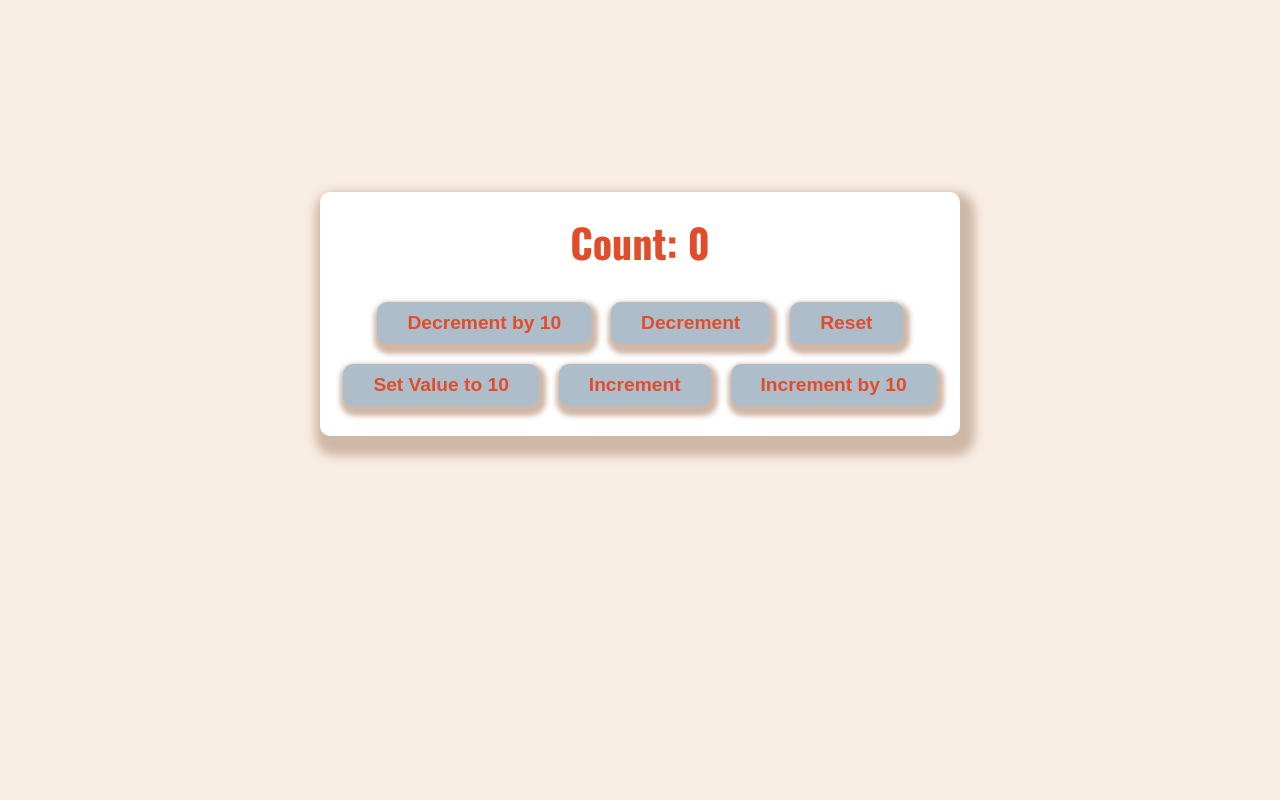
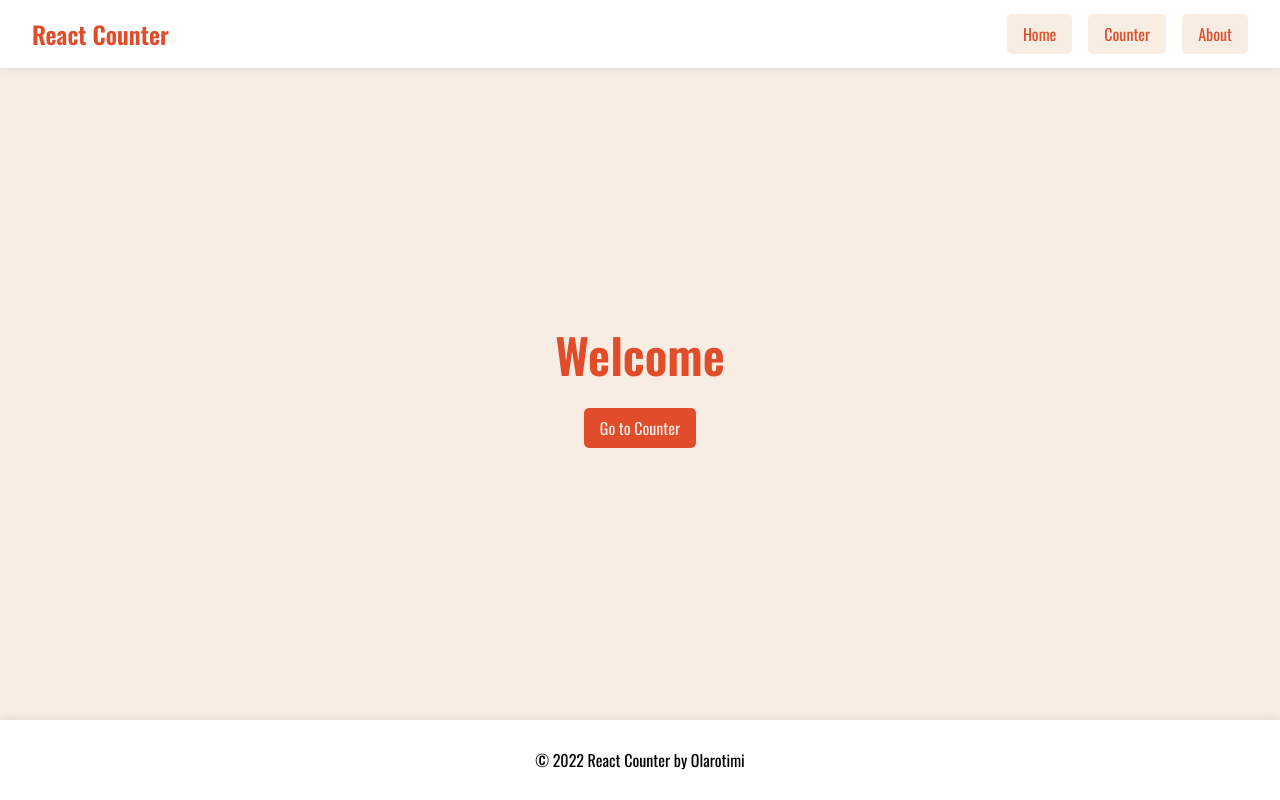
Before and after one commit to Ola-rotimi/react-counter, a React (Create React App) app: page / in a window 1280 px wide. Built offline with nearby package versions, Linux system fonts and the light colour scheme.

Commit message:
router, pages component added and updated

```diff
--- a/package.json
+++ b/package.json
@@ -8,6 +8,7 @@
     "@testing-library/user-event": "^13.5.0",
     "react": "^18.2.0",
     "react-dom": "^18.2.0",
+    "react-router-dom": "^6.4.3",
     "react-scripts": "5.0.1",
     "web-vitals": "^2.1.4"
   },
--- a/src/App.js
+++ b/src/App.js
@@ -1,20 +1,27 @@
-import { useReducer } from "react";
+import { BrowserRouter as Router, Routes, Route } from 'react-router-dom';
+import { useReducer } from 'react';
+import Counter from './pages/Counter';
+import Home from './pages/Home';
+import NotFound from './pages/NotFound';
+import Navbar from './components/Navbar';
+import Footer from './components/Footer';
+import About from './pages/About';
 
 export default function App() {
   const [state, dispatch] = useReducer(
     (state, action) => {
       switch (action.type) {
-        case "increment":
+        case 'increment':
           return { count: state.count + 1 };
-        case "decrement":
+        case 'decrement':
           return { count: state.count - 1 };
-        case "reset":
+        case 'reset':
           return { count: 0 };
-        case "set":
+        case 'set':
           return { count: action.payload };
-        case "incrementBy":
+        case 'incrementBy':
           return { count: state.count + action.payload };
-        case "decrementBy":
+        case 'decrementBy':
           return { count: state.count - action.payload };
         default:
           return state;
@@ -24,20 +31,16 @@ export default function App() {
   );
 
   return (
-    <div className="container">
-      <h1>Count: {state.count}</h1>
-      <button onClick={() => dispatch({ type: "decrementBy", payload: 10 })}>
-        Decrement by 10
-      </button>
-      <button onClick={() => dispatch({ type: "decrement" })}>Decrement</button>
-      <button onClick={() => dispatch({ type: "reset" })}>Reset</button>
-      <button onClick={() => dispatch({ type: "set", payload: 10 })}>
-        Set Value to 10
-      </button>
-      <button onClick={() => dispatch({ type: "increment" })}>Increment</button>
-      <button onClick={() => dispatch({ type: "incrementBy", payload: 10 })}>
-        Increment by 10
-      </button>
-    </div>
+    <Router>
+      <Routes>
+        <Route path="/" element={<Navbar />}>
+          <Route index element={<Home />} />
+          <Route path="counter" element={<Counter state={state} dispatch={dispatch} />} />
+          <Route path="about" element={<About />} />
+          <Route path="*" element={<NotFound />} />
+        </Route>
+      </Routes>
+      <Footer />
+    </Router>
   );
 }
--- /dev/null
+++ b/src/components/Footer.js
@@ -0,0 +1,7 @@
+export default function Footer() {
+  return (
+    <footer className="footer--container">
+      <p>© 2022 React Counter by Olarotimi</p>
+    </footer>
+    );
+}
--- /dev/null
+++ b/src/components/Navbar.js
@@ -0,0 +1,23 @@
+import { Link, Outlet } from "react-router-dom";
+
+export default function Navbar() {
+  return (
+    <div className="navbar--container">
+    <nav className="navbar">
+        <h1 className="navbar--logo"><Link to="/">React Counter</Link></h1>
+      <ul>
+        <li>
+          <Link to="/">Home</Link>
+        </li>
+        <li>
+          <Link to="/counter">Counter</Link>
+        </li>
+        <li>
+          <Link to="/about">About</Link>
+        </li>
+      </ul>
+    </nav>
+    <Outlet />
+    </div>
+  );
+}
--- a/src/index.css
+++ b/src/index.css
@@ -13,13 +13,98 @@ body {
   background-color: #f8ede3;
 }
 
-.container {
+/* Path: src\components\Navbar\index.css */
+.navbar{
+  display: flex;
+  justify-content: space-between;
+  align-items: center;
+  padding: 1rem 2rem;
+  background-color: #fff;
+  box-shadow: 0 0 10px rgba(0,0,0,0.1);
+}
+
+.navbar--logo a{
+  font-size: 1.5rem;
+  font-weight: 600;
+  color: #e14d2a;
+  text-decoration: none;
+}
+
+.navbar ul{
+  display: flex;
+  list-style: none;
+}
+
+.navbar ul li{
+  margin-left: 1rem;
+}
+
+.navbar ul li a{
+  font-size: 1rem;
+  font-weight: 400;
+  color: #e14d2a;
+  background-color: #f8ede3;
+  padding: 0.5rem 1rem;
+  text-decoration: none;
+  border-radius: 5px;
+}
+
+.navbar ul li a:hover{
+  color: #f8ede3;
+  background-color: #e14d2a;
+  padding: 0.5rem 1rem;
+  border-radius: 5px;
+}
+
+/* Path: src\pages\Home\index.css */
+.home--container {
+  width: 100%;
+  height: 80vh;
+  display: flex;
+  flex-direction: column;
+  align-items: center;
+  justify-content: center;
+}
+
+.home--container h1 {
+  font-size: 3rem;
+  font-weight: 600;
+  color: #e14d2a;
+  margin-bottom: 1rem;
+}
+
+.home--container p {
+  font-size: 1.5rem;
+  font-weight: 400;
+  color: #e14d2a;
+  margin-bottom: 1rem;
+}
+
+.home--container a {
+  font-size: 1rem;
+  font-weight: 400;
+  color: #f8ede3;
+  background-color: #e14d2a;
+  padding: 0.5rem 1rem;
+  text-decoration: none;
+  border-radius: 5px;
+}
+
+.home--container a:hover {
+  color: #e14d2a;
+  background-color: #fff;
+  padding: 0.5rem 1rem;
+  border-radius: 5px;
+}
+
+/* Path: src\pages\Counter\index.css */
+.counter--container {
   max-width: 50%;
   min-height: 200px;
   padding: 20px 0;
   background-color: white;
   border-radius: 10px;
-  margin: 15% auto;
+  margin: 11% auto;
   text-align: center;
   align-content: center;
   justify-content: center;
@@ -27,13 +112,13 @@ body {
   color: #e14d2a;
 }
 
-.container h1 {
+.counter--container h1 {
   font-size: 2.5rem;
   font-weight: 700;
   margin-bottom: 20px;
 }
 
-.container button {
+.counter--container button {
   margin: 10px;
   padding: 10px 30px;
   border: none;
@@ -46,7 +131,74 @@ body {
   cursor: pointer;
 }
 
-.container button:hover {
+.counter--container button:hover {
   background-color: #e14d2a;
   color: #aebdca;
 }
+
+/* Path: src\pages\About\index.css */
+.about--container {
+  margin: auto;
+  width: 50%;
+  height: 80vh;
+  display: flex;
+  flex-direction: column;
+  align-items: center;
+  justify-content: center;
+}
+
+.about--container h1 {
+  font-size: 3rem;
+  font-weight: 600;
+  color: #e14d2a;
+  margin-bottom: 1rem;
+}
+
+.about--container p {
+  font-size: 1.2rem;
+  font-weight: 400;
+  color: #e14d2a;
+  margin-bottom: 1rem;
+}
+
+/* Path: src\pages\Error\index.css */
+.error--container {
+  width: 100%;
+  height: 80vh;
+  display: flex;
+  flex-direction: column;
+  align-items: center;
+  justify-content: center;
+}
+
+.error--container h1 {
+  font-size: 3rem;
+  font-weight: 600;
+  color: #e14d2a;
+  margin-bottom: 1rem;
+}
+
+.error--container a {
+  font-size: 1.2rem;
+  font-weight: 400;
+  color: #e14d2a;
+  margin-bottom: 1rem;
+  text-decoration: none;
+}
+
+.error--container a:hover {
+  color: #aebdca;
+}
+
+/* Path: src\components\Footer\index.css */
+.footer--container {
+  position: absolute;
+  bottom: 0;
+  width: 100%;
+  height: 10vh;
+  display: flex;
+  align-items: center;
+  justify-content: center;
+  background-color: #fff;
+  box-shadow: 0 0 10px rgba(0,0,0,0.1);
+}
--- /dev/null
+++ b/src/pages/About.js
@@ -0,0 +1,12 @@
+export default function About() {
+  return (
+    <div className="about--container">
+      <h1>About</h1>
+      <p>
+        This is an AltSchool Exam project that implements the custom react hook
+        (useReducer), the react router dom and the react router outlet. It also
+        implements the use of the react router dom Link component to navigate.
+      </p>
+    </div>
+  );
+}
--- /dev/null
+++ b/src/pages/Counter.js
@@ -0,0 +1,20 @@
+export default function Counter({ state, dispatch }) {
+  return (
+    <div className="counter--container">
+      <h1>Counter</h1>
+      <p>Count: {state.count}</p>
+      <button onClick={() => dispatch({ type: "increment" })}>Increment</button>
+      <button onClick={() => dispatch({ type: "decrement" })}>Decrement</button>
+      <button onClick={() => dispatch({ type: "reset" })}>Reset</button>
+      <button onClick={() => dispatch({ type: "set", payload: 10 })}>
+        Set to 10
+      </button>
+      <button onClick={() => dispatch({ type: "incrementBy", payload: 10 })}>
+        Increment by 5
+      </button>
+      <button onClick={() => dispatch({ type: "decrementBy", payload: 10 })}>
+        Decrement by 5
+      </button>
+    </div>
+  );
+}
--- /dev/null
+++ b/src/pages/Home.js
@@ -0,0 +1,10 @@
+import { Link } from "react-router-dom";
+
+export default function Home() {
+  return (
+    <div className="home--container">
+      <h1>Welcome</h1>
+      <p><Link to="/counter">Go to Counter</Link></p>
+    </div>
+  );
+}
--- /dev/null
+++ b/src/pages/NotFound.js
@@ -0,0 +1,10 @@
+import { Link } from "react-router-dom";
+
+export default function NotFound() {
+  return (
+    <div className="error--container">
+      <h1>404 - Not Found!</h1>
+      <Link to="/">Go Home</Link>
+    </div>
+  );
+}
```
Also changed, not shown: 1 other file (tests, documents, lock files or other folders).
